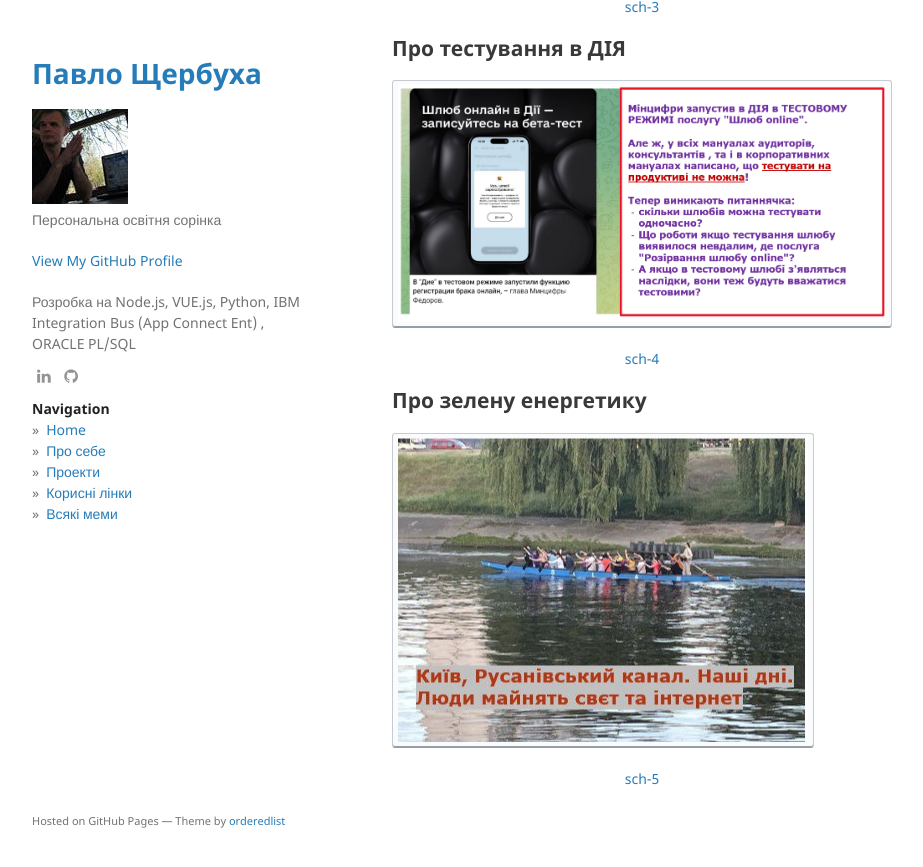
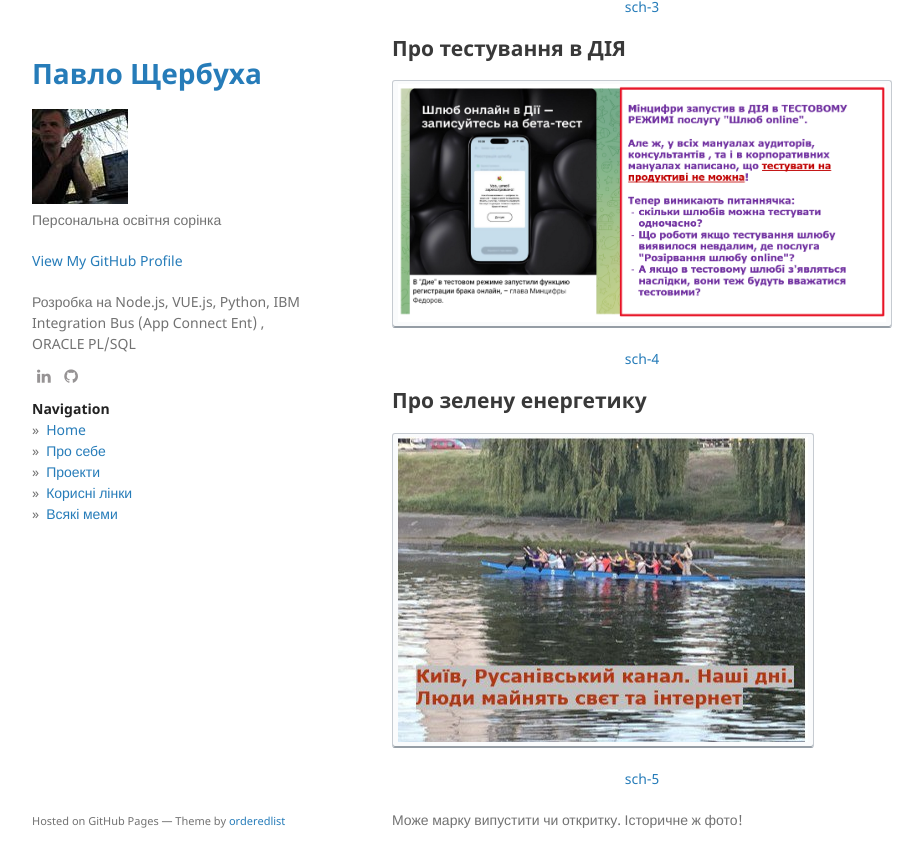
Before and after one commit to pavlo-shcherbukha/pavlo-shcherbukha.github.io, a Jekyll site: the page built from mems.md, in a window 1280 px wide and 900 px high, scrolled down 7863 px. Shown: the top 867 px of the window, without its empty margins (178-1101 px from the left). Built offline with Jekyll 4.4.1, drawn with Linux system fonts in a browser that asks for light colours; our own code applies the rules of GitHub Pages for plain Markdown files.

Commit message:
пкуут-утукпн-2

```diff
--- a/mems.md
+++ b/mems.md
@@ -186,3 +186,5 @@
 
 <kbd><img src="assets/img/mems/green-energy.jpg" /></kbd>
 <p style="text-align: center;"><a name="sch-5">sch-5</a></p>
+
+Може марку випустити чи откритку. Історичне ж фото!
```
